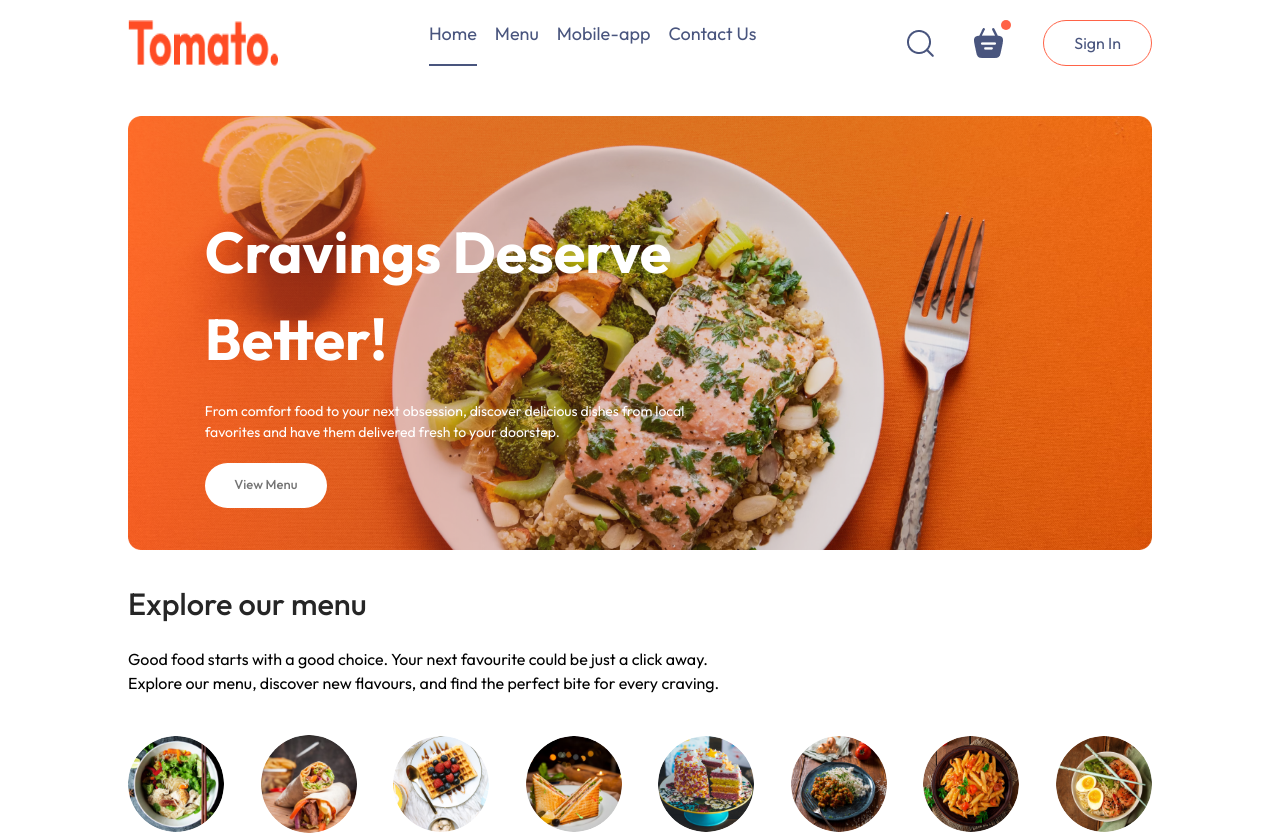
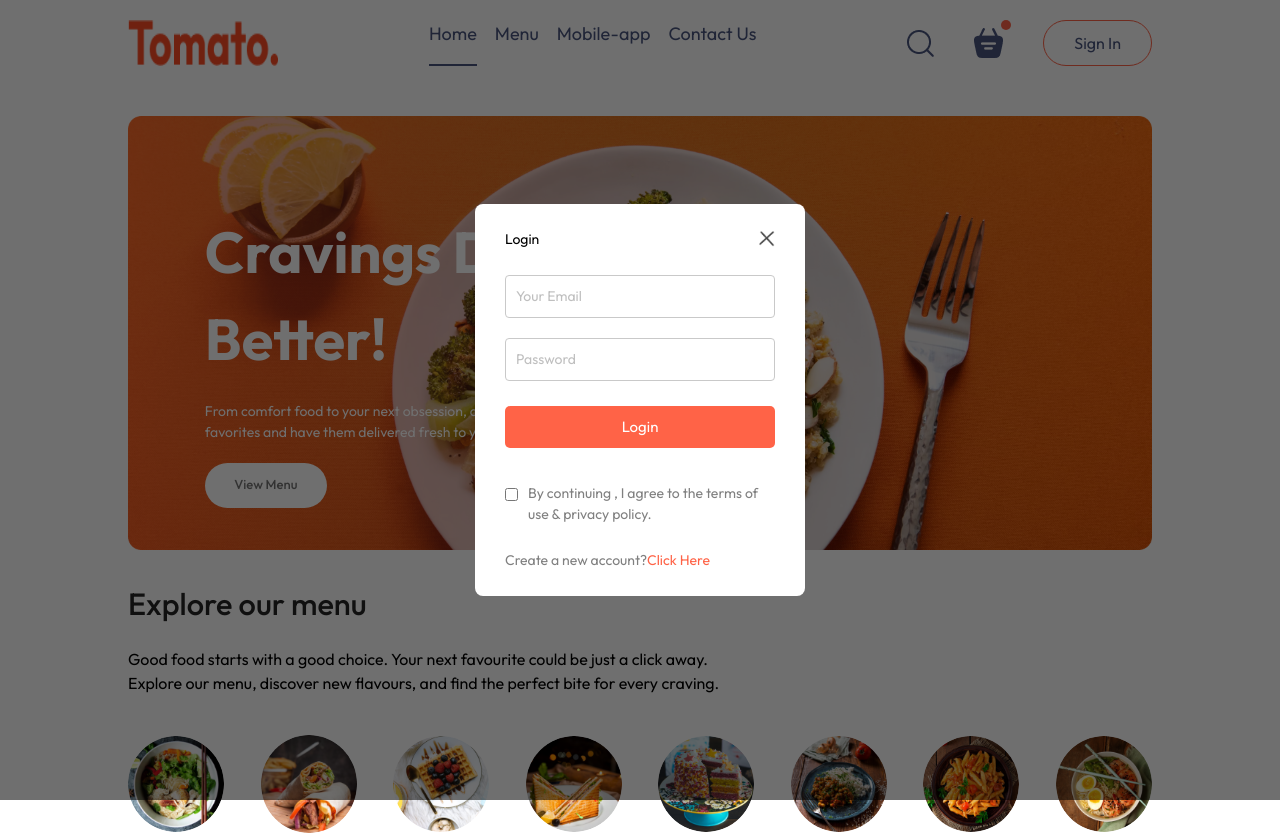
Before and after one commit to SettipalliLikhitha/Food-Delivery, a React (Vite) app: page / in a window 1280 px wide. Shown: the top 835 px of the page. Built offline with nearby package versions, Linux system fonts and the light colour scheme.

Commit message:
Implement User Authentication

```diff
--- a/src/App.jsx
+++ b/src/App.jsx
@@ -1,16 +1,19 @@
-import React from 'react'
+import React, { useState } from 'react'
 import Navbar from './components/Navbar/Navbar'
 import {Routes, Route} from 'react-router-dom'
 import PlaceOrder from './pages/PlaceOrder/PlaceOrder'
 import Home from './pages/Home/Home'
 import Cart from './pages/Cart/Cart'
 import Footer from './components/Footer/Footer'
+import LoginPopup from './components/LoginPopup/LoginPopup'
 
 const App = () => {
+  const [showLogin, setShowLogin] = useState(true)
   return (
     <>
+    {showLogin ? <LoginPopup setShowLogin={setShowLogin} /> : <> </>}
     <div className='app'>
-      <Navbar/>
+      <Navbar setShowLogin = {setShowLogin} />
       <Routes>
       <Route path ='/' element ={<Home/>}/>
       <Route path='/cart' element= {<Cart/>}/>
--- /dev/null
+++ b/src/components/LoginPopup/LoginPopup.css
@@ -0,0 +1,68 @@
+.login-popup{
+    position: absolute;
+    z-index: 1;
+    width: 100%;
+    height: 100%;
+    background-color: #00000090;
+    display: grid;
+}
+.login-popup-container{
+    place-self: center;
+    width: max(23vw, 330px);
+    color: #808080;
+    background-color: white;
+    display: flex;
+    flex-direction: column;
+    gap: 25px;
+    padding: 25px 30px;
+    border-radius: 8px;
+    font-size: 14px;
+    animation:fadeIn;
+
+}
+.login-popup-title{
+    display: flex;
+    justify-content: space-between;
+    align-items: center;
+    color: black;
+    font-size: 14px;
+}
+.login-popup-title img{
+    width: 16px;
+    cursor: pointer;
+}
+.login-popup-inputs{
+    display: flex;
+    flex-direction: column;
+    gap: 20px;
+
+}
+.login-popup-inputs input{
+    outline: none;
+    border: 1px solid #c9c9c9;
+    border-radius: 4px;
+    padding: 10px;
+}
+.login-popup-container button{
+    background-color: tomato;
+    color: white;
+    font-size: 15px;
+    border: none;
+    border-radius: 5px;
+    padding: 10px;
+    cursor: pointer;
+}
+.login-popup-condition{
+    display: flex;
+    align-items: start;
+    gap: 10px;
+    margin-top: 10px;
+}
+
+.login-popup-condition input{
+    margin-top: 5px;
+}
+
+.login-popup p span{
+    color: tomato;
+}
--- /dev/null
+++ b/src/components/LoginPopup/LoginPopup.jsx
@@ -0,0 +1,36 @@
+import React, { useState } from 'react'
+import './LoginPopup.css'
+import { assets } from '../../assets/assets';
+
+const LoginPopup = ({setShowLogin}) => {
+    const [currState, setCurrState] = useState("Login");
+  return (
+    <div className='login-popup'>
+      <form className="login-popup-container">
+        <div className="login-popup-title">
+            <h2>{currState}</h2>
+            <img onClick={()=>setShowLogin(false)} src={assets.cross_icon} alt="" />
+        </div>
+
+        <div className="login-popup-inputs">
+            {currState === "Login" ? <></> : <input type="text" placeholder='Your Name' required/>}
+
+            <input type="email" placeholder='Your Email' required/>
+            <input type="password" placeholder='Password' required/>
+        </div>
+        <button>{currState === "Sign Up" ? "Create an account" : "Login"}</button>
+
+        <div className="login-popup-condition">
+            <input type="checkbox" required />
+            <p>By continuing , I agree to the terms of use & privacy policy.</p>
+        </div>
+        {currState === "Login"
+       ? <p>Create a new account?<span onClick={()=>setCurrState("Sign Up")}>Click Here</span></p>
+       :<p>Already have an account?<span onClick={()=>setCurrState("Login")}>Login Here</span></p>
+            }
+      </form>
+    </div>
+  )
+}
+
+export default LoginPopup
--- a/src/components/Navbar/Navbar.css
+++ b/src/components/Navbar/Navbar.css
@@ -34,7 +34,7 @@
 .navbar button:hover{
     background-color: tomato;
     color: white;
-    font-family: Oufit;
+    font-family: Outfit;
 }
 
 .navbar .active{
--- a/src/components/Navbar/Navbar.jsx
+++ b/src/components/Navbar/Navbar.jsx
@@ -1,17 +1,18 @@
 import React, { useState } from 'react'
 import './Navbar.css'
 import { assets } from '../../assets/assets'
-const Navbar = () => {
+import { Link } from 'react-router-dom'
+const Navbar = (  {setShowLogin}) => {
 
   const [menu, setMenu] = useState("Home");
   return (
     <div className='navbar'>
       <img src={assets.logo} alt="" className="logo" />
         <ul className="navbar-menu">
-          <li onClick={() => setMenu("Home")} className={menu==="Home" ? "active" : ""}>Home</li>
-          <li onClick= {() =>setMenu("Menu")} className={menu==="Menu" ? "active" : ""}>Menu</li>
-          <li onClick ={() => setMenu("Mobile-app")} className={menu==="Mobile-app" ? "active" : ""}>Mobile-app</li>
-          <li onClick={() => setMenu("Contact Us")}className={menu==="Contact Us" ? "active" : ""}>Contact Us</li>
+          <Link to = '/' onClick={() => setMenu("Home")} className={menu==="Home" ? "active" : ""}>Home</Link>
+          <a href='#explore-menu' onClick= {() =>setMenu("Menu")} className={menu==="Menu" ? "active" : ""}>Menu</a>
+          <a href= '#app-download' onClick ={() => setMenu("Mobile-app")} className={menu==="Mobile-app" ? "active" : ""}>Mobile-app</a>
+          <a href='#footer' onClick={() => setMenu("Contact Us")}className={menu==="Contact Us" ? "active" : ""}>Contact Us</a>
         </ul>
         <div className="nav-right">
           <img src={assets.search_icon} alt="" />
@@ -19,7 +20,7 @@
             <img src={assets.basket_icon} alt="" />
             <div className="dot"></div>
           </div>
-          <button>Sign In</button>
+          <button onClick={() =>setShowLogin(true)}>Sign In</button>
         </div>
     </div>
   )
--- a/src/index.css
+++ b/src/index.css
@@ -6,6 +6,7 @@
  margin: 0;
  box-sizing: border-box;
  font-family: 'Outfit', sans-serif;
+ scroll-behavior: smooth;
 }
 
 body{
```
